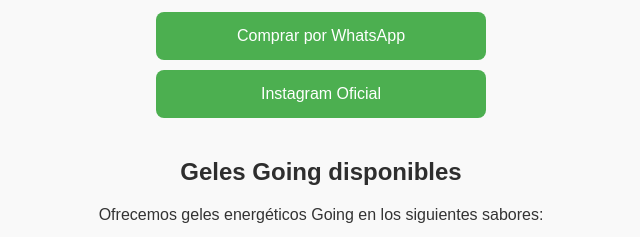
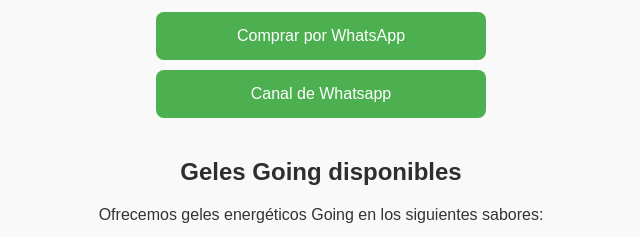
Before and after one commit to ElGraduando/Ruta45Store, a plain HTML site: page index.html in a window 1280 px wide. Shown: the part 288-525 px from the top of the page, 319-959 px from the left. Drawn offline with Linux system fonts and the light colour scheme.

Commit message:
index.html

```diff
--- a/index.html
+++ b/index.html
@@ -64,7 +64,7 @@
 
     <!-- Botones/enlaces -->
     <a href="https://wa.me/573154054019" class="button" target="_blank">Comprar por WhatsApp</a>
-    <a href="https://www.instagram.com/ruta45club/" class="button" target="_blank">Instagram Oficial</a>
+    <a href="https://whatsapp.com/channel/0029Vb6tbjc1t90ffeqPDV0a" class="button" target="_blank">Canal de Whatsapp</a>
 
     <!-- Sección de Productos -->
 <h2 style="margin-top: 40px; color: #2e2e2e;">Geles Going disponibles</h2>
```
